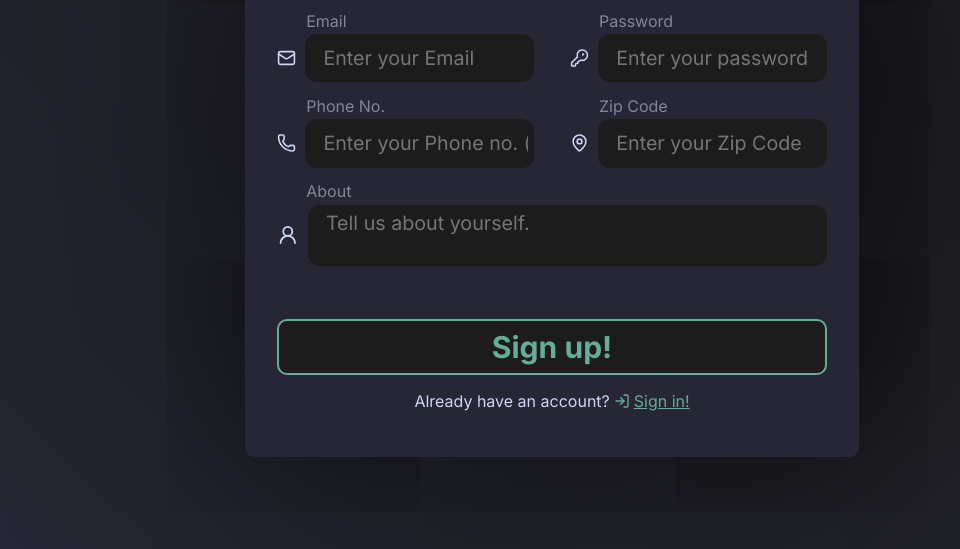
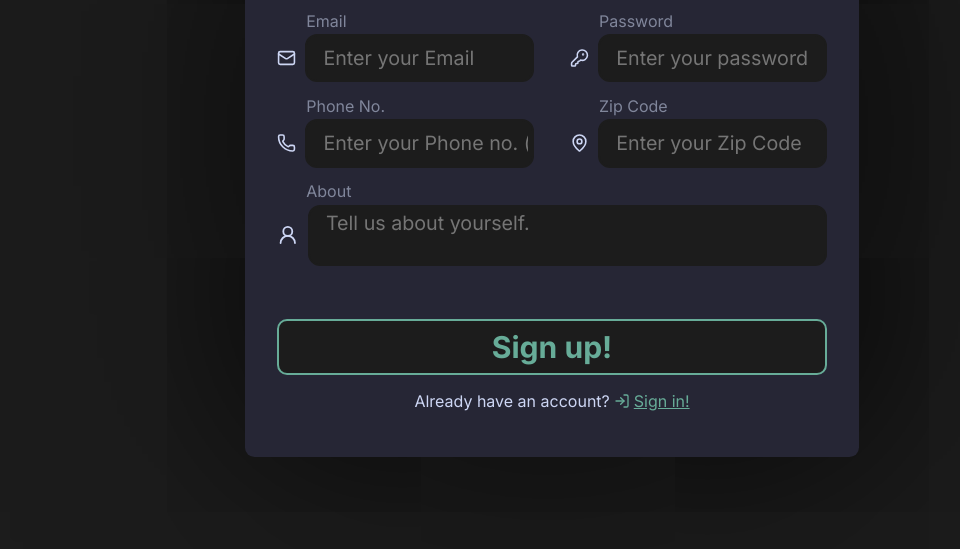
Before and after one commit to AirvinJames/regform, a plain HTML site: page index.html in a window 1280 px wide. Shown: the part 251-800 px from the top of the page, without its empty margins (88-1048 px from the left). Drawn offline with nearby package versions, Linux system fonts and the light colour scheme.

Commit message:
fixed color

```diff
--- a/styles.css
+++ b/styles.css
@@ -29,7 +29,7 @@ html {
     padding: 0;
     width: 100vw;
     height: 100vh;;
-    background: linear-gradient(45deg, var(--sublayer0), var(--background));
+    background: linear-gradient(45deg, var(--background), var(--background));
     background-size: cover;
     background-repeat: no-repeat;
     background-position: center center;
```
